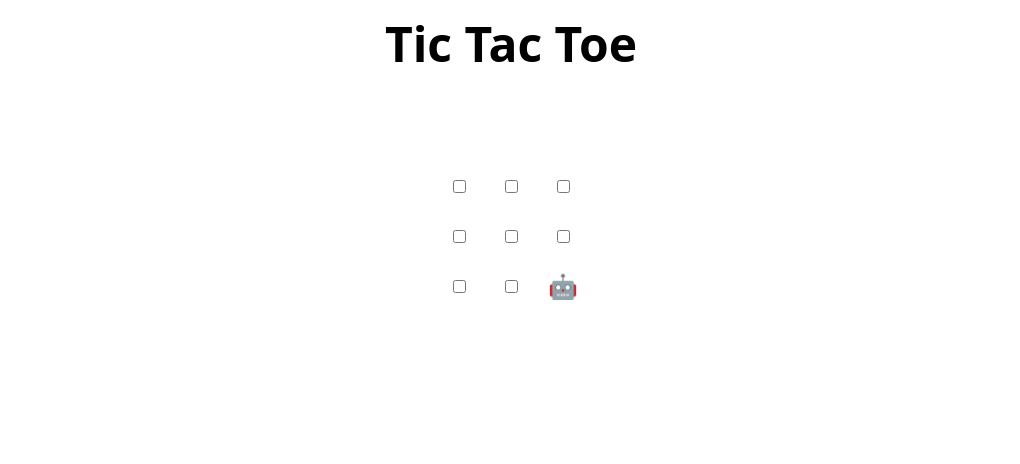
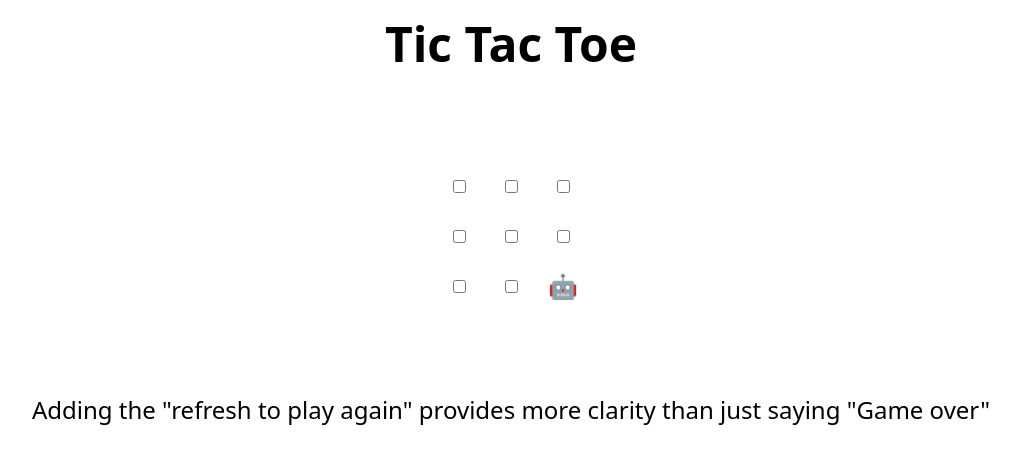
Before and after one commit to Muskan-88/skills-review-pull-requests, a plain HTML site: page index.html in a window 1280 px wide. Shown: the whole page, without its empty margins (129-1149 px from the left). Drawn offline with Linux system fonts and the light colour scheme.

Commit message:
Update index.html
Added a suggestion

```diff
--- a/index.html
+++ b/index.html
@@ -48,6 +48,7 @@
 </table>
 
 <h2 hidden>Game over, refresh to play again 🧑‍💻 🤖!</h2>
+Adding the "refresh to play again" provides more clarity than just saying "Game over"
 
 <script>
   // Initialization
```
